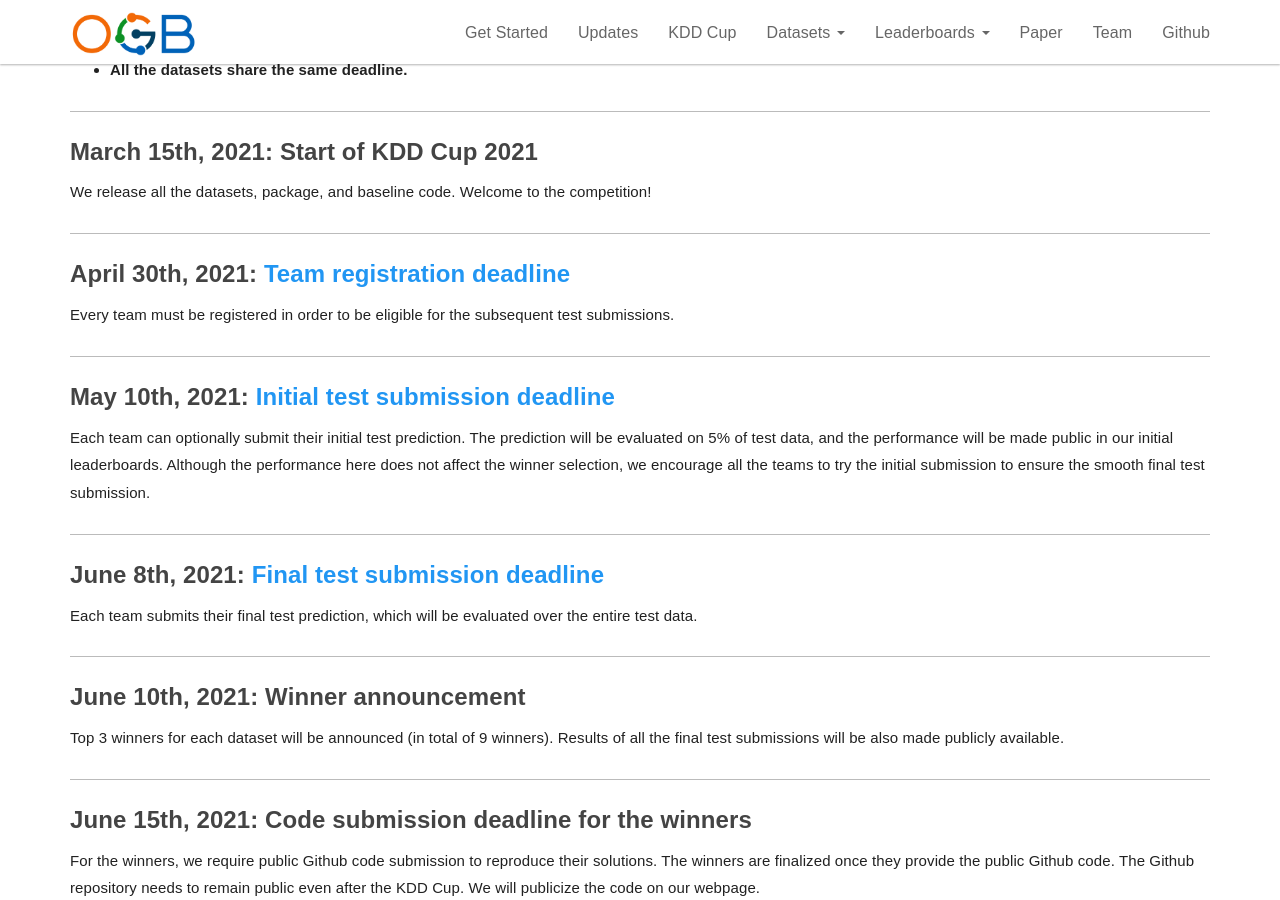
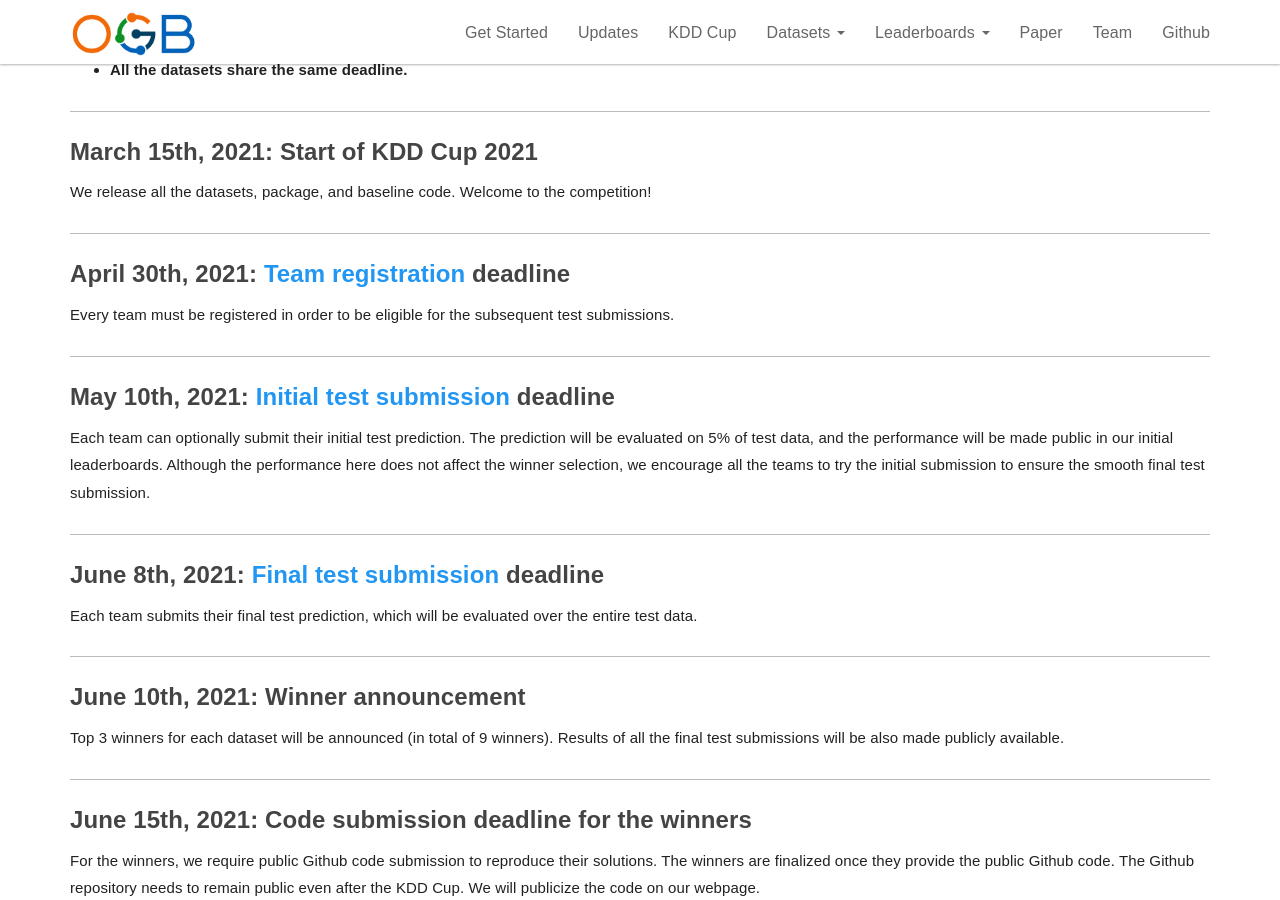
Before and after one commit to snap-stanford/ogb-web, a Jekyll site: the page built from _docs/kddcup2021/timeline.md, in a window 1280 px wide and 900 px high, scrolled down 449 px. Built offline with Jekyll 4.4.1, drawn with Linux system fonts in a browser that asks for light colours.

Commit message:
update link

```diff
--- a/_docs/kddcup2021/timeline.md
+++ b/_docs/kddcup2021/timeline.md
@@ -16,19 +16,19 @@ We release all the datasets, package, and baseline code. Welcome to the competit
 
 -------
 
-##### **April 30th, 2021: [Team registration deadline](../participate/#registration)**
+##### **April 30th, 2021: [Team registration](../participate/#registration) deadline**
 Every team must be registered in order to be eligible for the subsequent test submissions.
 
 -------
 
-##### **May 10th, 2021: [Initial test submission deadline](../participate/#initial)**
+##### **May 10th, 2021: [Initial test submission](../participate/#initial) deadline**
 Each team can optionally submit their initial test prediction.
 The prediction will be evaluated on 5% of test data, and the performance will be made public in our initial leaderboards.
 Although the performance here does not affect the winner selection, we encourage all the teams to try the initial submission to ensure the smooth final test submission.
 
 --------
 
-##### **June 8th, 2021: [Final test submission deadline](../participate/#final)**
+##### **June 8th, 2021: [Final test submission](../participate/#final) deadline**
 Each team submits their final test prediction, which will be evaluated over the entire test data.
 
 -------
```
